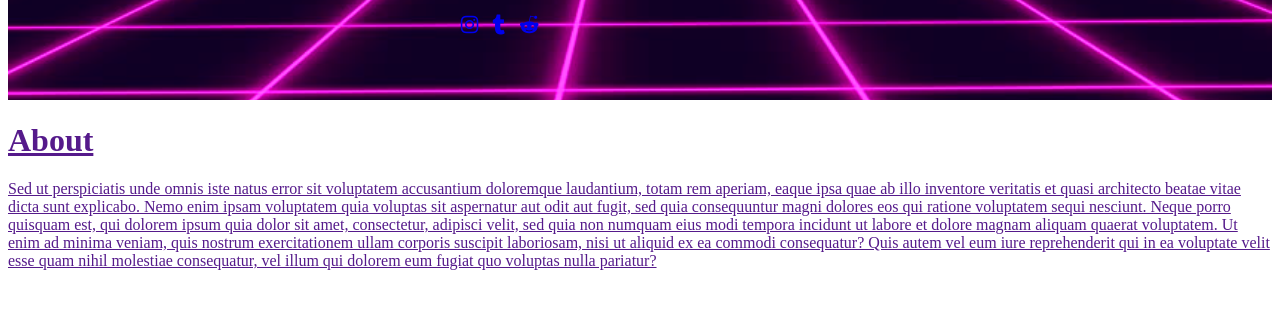
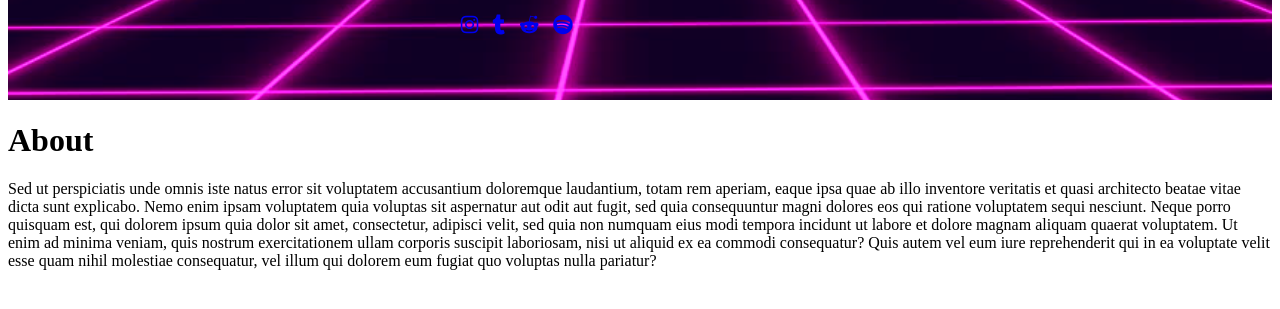
Before and after one commit to lettheboydie/deathwish, a plain HTML site: page index.html in a window 1280 px wide. Shown: the part 289-598 px from the top of the page. Drawn offline with Linux system fonts and the light colour scheme.

Commit message:
Update index.html

```diff
--- a/index.html
+++ b/index.html
@@ -19,7 +19,7 @@
 				<a href="https://www.instagram.com/lettheboydiemedia/"><i class="fab fa-instagram"></i></a>
 				<a href="https://www.tumblr.com/blog/lettheboydie"><i class="fab fa-tumblr"></i></a>
 				<a href="https://www.reddit.com/user/onedeadboiii"><i class="fab fa-reddit-alien"></i></a>
-				<a href="">
+				<a href="https://open.spotify.com/playlist/1Azvs8F3RBmb9ZYmZgGWQL"><i class="fab fa-spotify"></i></a>
 			</div>
 		</div>
 	</div>
```
